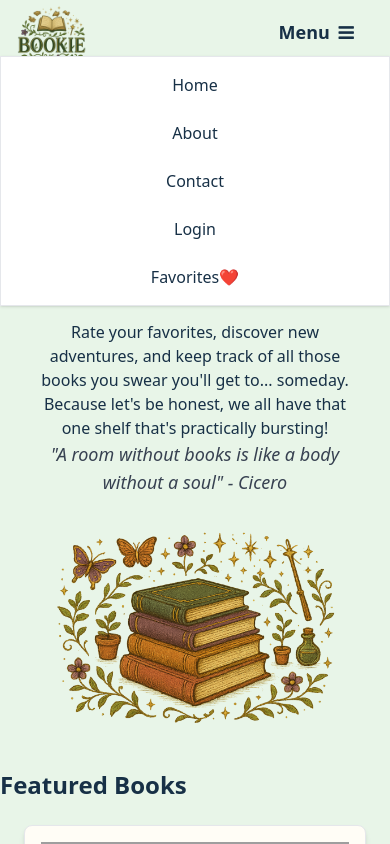
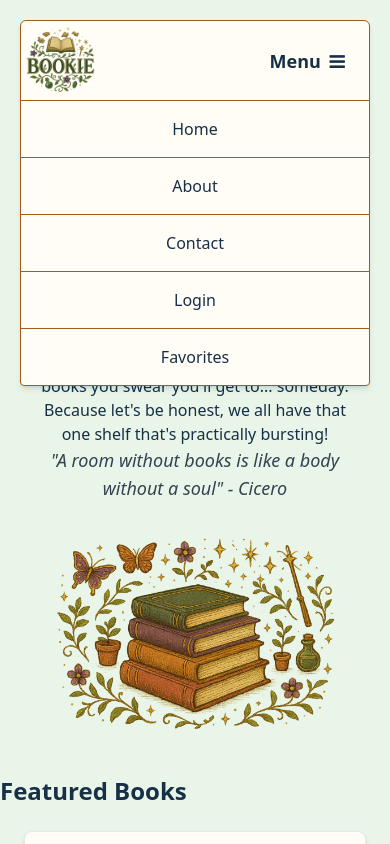
Before and after one commit to EBok1/bookie, a React (Vite) app: page / in a window 390 px wide. Both pictures are taken after a click on the button "Menu". Shown: the top 844 px of the page. Built offline with nearby package versions, Linux system fonts and the light colour scheme; grey boxes are pictures that could not be loaded; a web font is replaced by a local one.

Commit message:
Added scroll function and changed styling

```diff
--- a/src/components/Navigation/Navigation.jsx
+++ b/src/components/Navigation/Navigation.jsx
@@ -2,44 +2,70 @@ import { useState, useEffect } from "react";
 import Logo from "../Logo/Logo";
 import { Link } from "react-router-dom";
 
-function Dropdown() {
+function Dropdown({ onToggle }) {
   const [isOpen, setIsOpen] = useState(false);
+
   const toggleDropdown = () => {
     setIsOpen(!isOpen);
+    onToggle(!isOpen);
   };
 
   const closeDropdown = () => {
     setIsOpen(false);
-  }
+    onToggle(false);
+  };
+
+  useEffect(() => {
+    const handleScroll = () => {
+      if (isOpen) {
+        setIsOpen(false);
+        onToggle(false);
+      }
+    };
+    if (isOpen) {
+      window.addEventListener("scroll", handleScroll);
+    }
+
+    return () => {
+      window.removeEventListener("scroll", handleScroll);
+    };
+  }, [isOpen, onToggle]);
 
   return (
-    <div className="relative flex justify-between mr-6 mb-4 ml-3">
+    <div className="relative flex justify-between mr-6 ml-3">
       <link
         rel="stylesheet"
         href="https://cdnjs.cloudflare.com/ajax/libs/font-awesome/4.7.0/css/font-awesome.min.css"
       ></link>
-      <button
-        onClick={toggleDropdown}
-        className="text-lg font-semibold"
-      >
+      <button onClick={toggleDropdown} className="text-lg font-semibold">
         Menu <i className="fa fa-bars pl-1"></i>
       </button>
       {isOpen && (
-        <ul className="fixed top-14 left-0 w-screen bg-white border shadow flex flex-col items-center py-4 gap-6">
-          <li>
-            <Link to="/" onClick={closeDropdown}>Home</Link>
+        <ul className="fixed top-[6.25rem] left-5 right-5 bg-[#fffdf6] shadow-md flex flex-col items-center py-4 gap-4 rounded-b border border-[#A55A16]">
+          <li className="w-full justify-center items-center flex border-b border-[#A55A16] pb-4">
+            <Link to="/" onClick={closeDropdown}>
+              Home
+            </Link>
+          </li>
+          <li className="w-full justify-center items-center flex border-b border-[#A55A16] pb-4">
+            <Link to="/about" onClick={closeDropdown}>
+              About
+            </Link>
+          </li>
+          <li className="w-full justify-center items-center flex border-b border-[#A55A16] pb-4">
+            <Link to="/contact" onClick={closeDropdown}>
+              Contact
+            </Link>
+          </li>
+          <li className="w-full justify-center items-center flex border-b border-[#A55A16] pb-4">
+            <Link to="/login" onClick={closeDropdown}>
+              Login
+            </Link>
           </li>
           <li>
-            <Link to="/about" onClick={closeDropdown}>About</Link>
-          </li>
-          <li>
-            <Link to="/contact" onClick={closeDropdown}>Contact</Link>
-          </li>
-          <li>
-            <Link to="/login" onClick={closeDropdown}>Login</Link>
-          </li>
-          <li>
-            <Link to="/favorites" onClick={closeDropdown}>Favorites❤️</Link>
+            <Link to="/favorites" onClick={closeDropdown}>
+              Favorites
+            </Link>
           </li>
         </ul>
       )}
@@ -48,40 +74,18 @@ function Dropdown() {
 }
 
 function Navigation() {
-  const [isScrolled, setIsScrolled] = useState(false);
+  const [showBorder, setShowBorder] = useState(false);
 
-  useEffect(() => {
-    const handleScroll = () => {
-      if (window.scrollY > 0) {
-        setIsScrolled(true); // User has scrolled down
-      } else {
-        setIsScrolled(false); // User is at top
-      }
-    };
-
-    window.addEventListener("scroll", handleScroll);
-    return () => window.removeEventListener("scroll", handleScroll);
-  }, []);
   return (
     <>
-      {!isScrolled ? (
-        // Initial layout: Logo and menu on same line
-        <div className="sm:hidden flex justify-between items-center mr-3 mb-4 ml-3">
-          <Logo />
-          <Dropdown />
-        </div>
-      ) : (
-        // Scrolled layout: Only sticky menu
-        <>
-          <div className="sm:hidden mr-6 mb-4 ml-3">
-            <Logo />
-          </div>
-          <div className="sm:hidden fixed top-0 right-3 z-10 py-2">
-            <Dropdown />
-          </div>
-        </>
-      )}
-      {/* Desktop Version - Hidden on mobile */}
+      <div
+        className={`sm:hidden flex justify-between items-center bg-[#fffdf6] rounded-md shadow-md mx-5 mt-5 ${
+          showBorder ? "border border-[#A55A16] rounded-b-none" : ""
+        }`}
+      >
+        <Logo />
+        <Dropdown onToggle={setShowBorder} />
+      </div>
 
       <nav className="hidden sm:flex justify-between items-center mr-6 mb-4 ml-3">
         <div>
@@ -105,7 +109,7 @@ function Navigation() {
             Login
           </Link>
           <Link className="hover:text-blue-500" to="/favorites">
-            Favorites❤️
+            Favorites
           </Link>
         </div>
       </nav>
```
